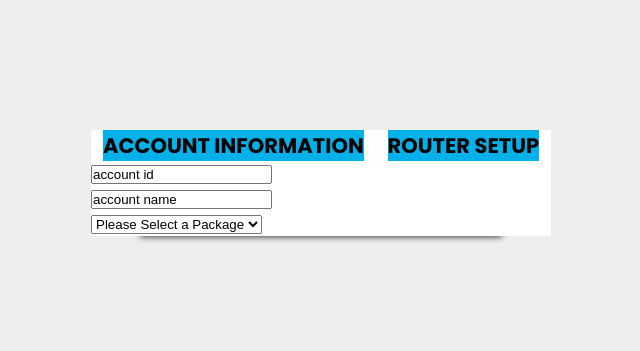
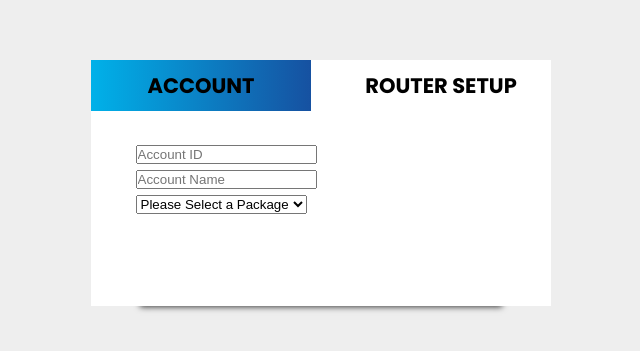
Before and after one commit to kendrickpeoples/TikTool-V4.0, a plain HTML site: page index.html in a window 1280 px wide. Shown: the part 217-568 px from the top of the page, without its empty margins (319-959 px from the left). Drawn offline with Linux system fonts and the light colour scheme.

Commit message:
styling titles and basic body of form

```diff
--- a/assets/css/style.css
+++ b/assets/css/style.css
@@ -6,6 +6,8 @@
 	--neutral-4: hsl(236, 100%, 87%);
 
 	--main: #00b1e9;
+
+	--secondary: #1651a1;
 }
 
 * {
@@ -32,11 +34,27 @@ body {
 .form-titles {
 	display: flex;
 	justify-content: space-around;
+	gap: 20px;
 	background: #fff;
 	font-size: 14px;
 	text-transform: uppercase;
 }
 
 .form-titles h2 {
-	background: var(--main);
+	background: #fff;
+	width: 100%;
+	text-align: center;
+	padding: 10px 0;
+	cursor: pointer;
 }
+
+.active-tab {
+	background: var(--main) !important;
+	background: linear-gradient(90deg, var(--main) 0%, var(--secondary) 100%) !important;
+}
+
+form {
+	width: 85%;
+	margin: 0 auto;
+	padding: 30px 10px;
+}
--- a/index.html
+++ b/index.html
@@ -15,15 +15,15 @@
 	<body>
 		<section class="tabbed-form">
 			<div class="form-titles">
-				<h2 id="form-1-title" class="active-tab">Account Information</h2>
+				<h2 id="form-1-title" class="active-tab">Account</h2>
 
 				<h2 id="form-2-title">Router Setup</h2>
 			</div>
 
 			<form id="form-1">
-				<input type="text" name="account_id" id="accountId" value="account id" placeholder="Account ID" />
+				<input type="text" name="account_id" id="accountId" value="" placeholder="Account ID" />
 				<br />
-				<input type="text" name="account_name" id="accountName" value="account name" placeholder="Account Name" />
+				<input type="text" name="account_name" id="accountName" value="" placeholder="Account Name" />
 				<br />
 				<select name="package_selection" id="packageSelection">
 					<option value="" disabled selected>Please Select a Package</option>
```
